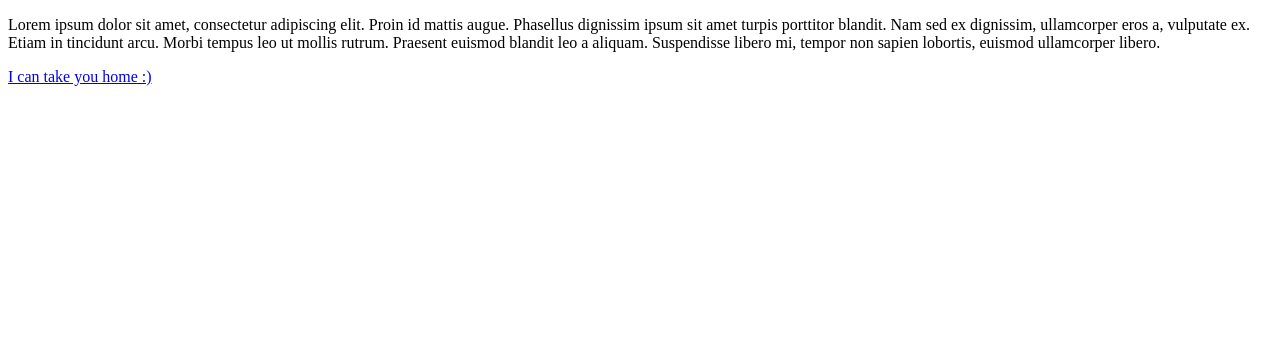
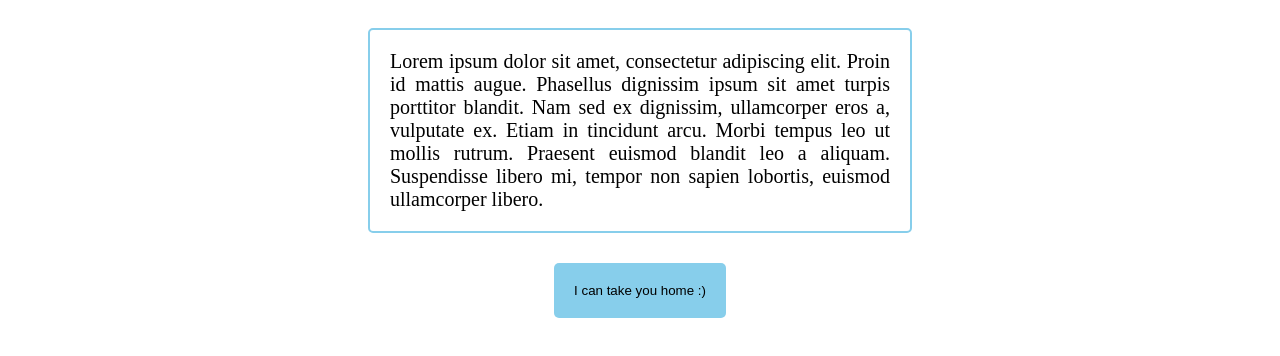
Before and after one commit to M-Moein-M/Selfie-app-nodejs, a website: page public/about.html in a window 1280 px wide. Drawn offline with Linux system fonts and the light colour scheme.

Commit message:
Added a bit of style using CSS flex box

```diff
--- a/public/about.html
+++ b/public/about.html
@@ -3,12 +3,21 @@
 <head>
     <meta charset="UTF-8">
     <title>about</title>
+    <link rel="stylesheet" href="style.css">
 </head>
 <body>
-<p>Lorem ipsum dolor sit amet, consectetur adipiscing elit. Proin id mattis augue. Phasellus dignissim ipsum sit amet
-    turpis porttitor blandit. Nam sed ex dignissim, ullamcorper eros a, vulputate ex. Etiam in tincidunt arcu. Morbi
-    tempus leo ut mollis rutrum. Praesent euismod blandit leo a aliquam. Suspendisse libero mi, tempor non sapien
-    lobortis, euismod ullamcorper libero.</p>
-<a href="index.html">I can take you home :)</a>
+<div class="flex-container">
+    <p id="about-paragraph">Lorem ipsum dolor sit amet, consectetur adipiscing elit. Proin id mattis augue. Phasellus
+        dignissim ipsum sit amet
+        turpis porttitor blandit. Nam sed ex dignissim, ullamcorper eros a, vulputate ex. Etiam in tincidunt arcu. Morbi
+        tempus leo ut mollis rutrum. Praesent euismod blandit leo a aliquam. Suspendisse libero mi, tempor non sapien
+        lobortis, euismod ullamcorper libero.</p>
+</div>
+<div class="flex-container">
+    <a href="index.html">
+        <button>I can take you home :)</button>
+    </a>
+</div>
+
 </body>
 </html>
--- a/public/indexjs.js
+++ b/public/indexjs.js
@@ -2,7 +2,8 @@ function setup() {
     noCanvas();
     const video = createCapture(VIDEO);
     video.size(320, 240);
-
+    const v = document.getElementsByTagName('video')[0];
+    document.getElementById('camera-div').appendChild(v);
 
     let navAvailable = false;
     if ('geolocation' in navigator) {
@@ -46,6 +47,7 @@ function setup() {
             const inputValue = document.getElementById('input-text').value;
             const feeling = inputValue ? inputValue : 'NULL';
             video.loadPixels();
+
             const image64 = video.canvas.toDataURL();
             const data = {
                 latitude: latitude,
--- a/public/style.css
+++ b/public/style.css
@@ -1,4 +1,56 @@
-
+*{
+    text-decoration: none;
+}
 #data-div>div{
     margin: 50px;
 }
+
+button{
+    padding: 20px;
+    background-color: skyblue;
+    border: none;
+    border-radius: 5px;
+    margin: 10px;
+    transition-duration: 0.2s;
+}
+
+button:hover{
+    transform: scale(1.1);
+}
+
+#about-paragraph{
+    width: 500px;
+    text-align: justify;
+}
+
+input{
+    width: 200px;
+    height: 50px;
+    border-radius: 5px;
+    margin: 10px 0 10px 0;
+}
+
+
+
+.flex-container{
+    padding: 0;
+    margin: 0;
+    list-style: none;
+    display: flex;
+    justify-content: center;
+}
+
+p, h1{
+    text-align: center;
+}
+
+#about-paragraph{
+    padding: 20px;
+    font-size: 20px;
+    border: skyblue 2px solid;
+    border-radius: 5px;
+}
+
+label{
+    display: none;
+}
```
Also changed, not shown: public/index.html (+15 -9 lines), 2 other files.
